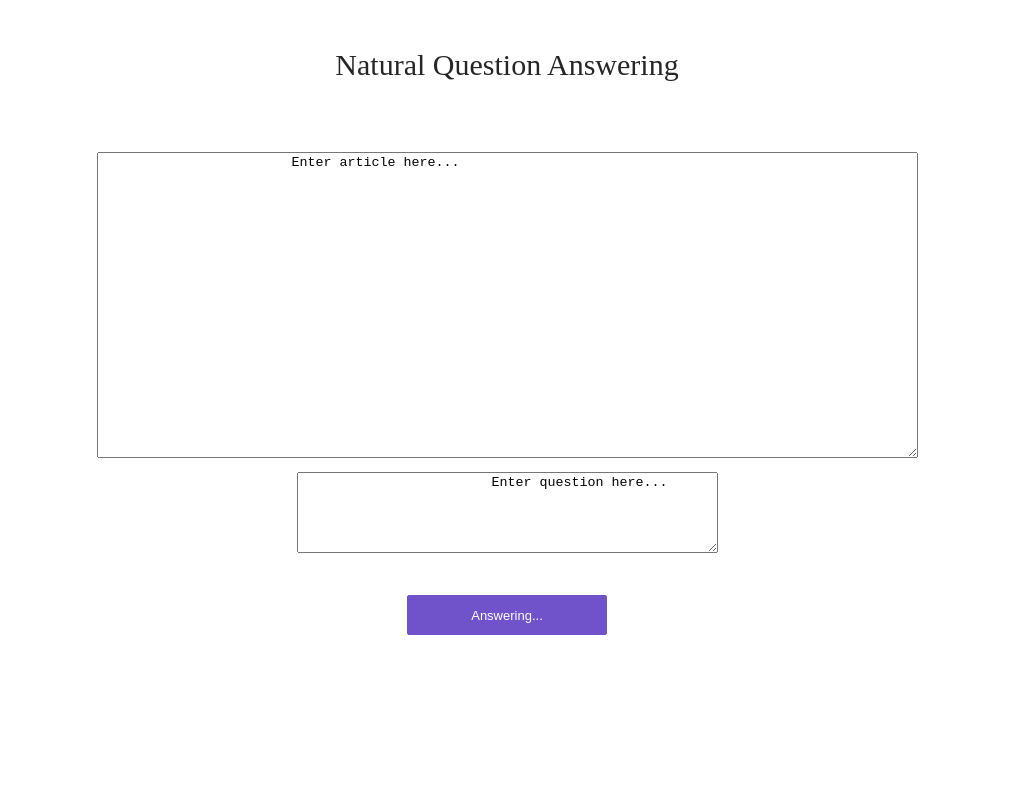
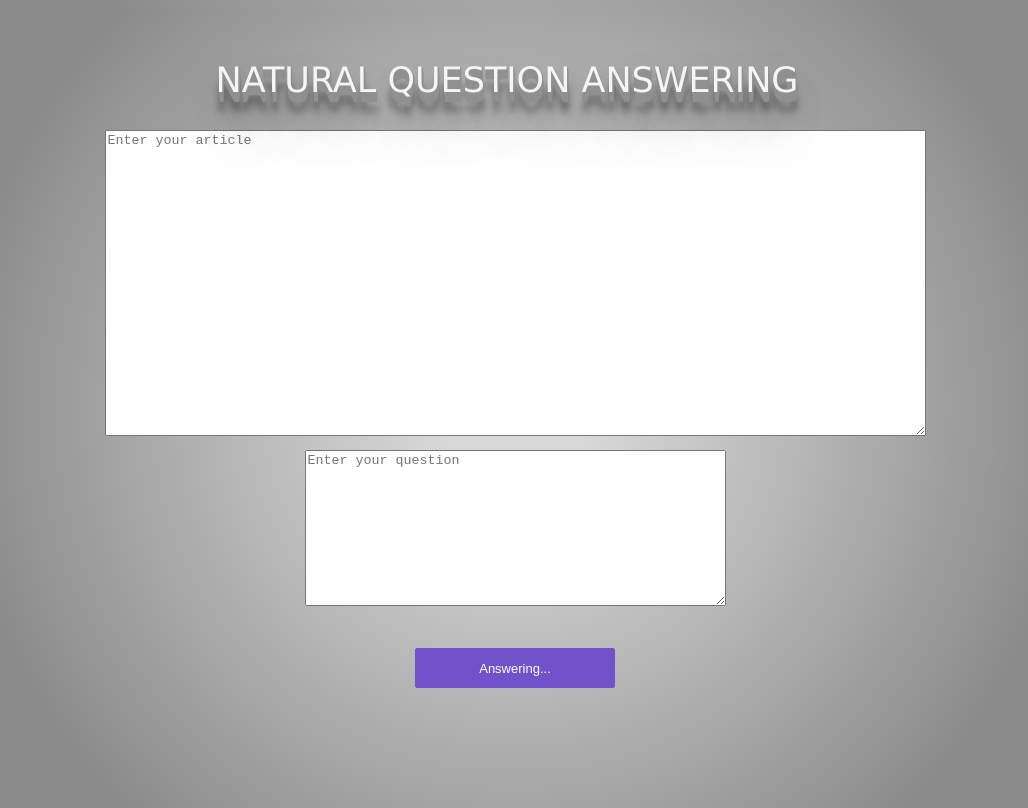
Before and after one commit to supreethmanyam/question_answering, a plain HTML site: page app/view/index.html in a window 1280 px wide. Both pictures are taken after a click on the button "Answer". Shown: the whole page, without its empty margins (133-1161 px from the left). Drawn offline with Linux system fonts and the light colour scheme; no server answers.

Commit message:
Page modified

```diff
--- a/app/static/client.js
+++ b/app/static/client.js
@@ -1,42 +1,8 @@
 var el = x => document.getElementById(x);
 
-function showPicker(inputId) { el('file-input').click(); }
-
-function showPicked(input) {
-    el('upload-label').innerHTML = input.files[0].name;
-    var reader = new FileReader();
-    reader.onload = function (e) {
-        el('image-picked').src = e.target.result;
-        el('image-picked').className = '';
-    }
-    reader.readAsDataURL(input.files[0]);
-}
-
-function analyze() {
-    var uploadFiles = el('file-input').files;
-    if (uploadFiles.length != 1) alert('Please select 1 file to analyze!');
-
-    el('analyze-button').innerHTML = 'Analyzing...';
-    var xhr = new XMLHttpRequest();
-    var loc = window.location
-    xhr.open('POST', `${loc.protocol}//${loc.hostname}:${loc.port}/analyze`, true);
-    xhr.onerror = function() {alert (xhr.responseText);}
-    xhr.onload = function(e) {
-        if (this.readyState === 4) {
-            var response = JSON.parse(e.target.responseText);
-            el('result-label').innerHTML = `Result = ${response['result']}`;
-        }
-        el('analyze-button').innerHTML = 'Analyze';
-    }
-
-    var fileData = new FormData();
-    fileData.append('file', uploadFiles[0]);
-    xhr.send(fileData);
-}
-
 function answer() {
-    var article_text = el('article-text').text;
-    var question_text = el('question-text').text;
+    var article_text = el('article-text').value;
+    var question_text = el('question-text').value;
 
     el('answer-button').innerHTML = 'Answering...';
     var xhr = new XMLHttpRequest();
--- a/app/static/style.css
+++ b/app/static/style.css
@@ -1,9 +1,42 @@
-body {
-    background-color: #fff;
+@import url(https://fonts.googleapis.com/css?family=Fjalla+One);
+body,
+html {
+  font-family: 'Fjalla One', sans-serif;
+  width: 100%;
+  height: 100%;
+  overflow: hidden;
+  /* background: rgb(0, 0, 0); */
+  /* Old browsers */
+  /* IE9 SVG, needs conditional override of 'filter' to 'none' */
+  /* background: radial-gradient(ellipse at center, rgba(169, 3, 41, 1) 0%, rgba(143, 2, 34, 1) 44%, rgba(109, 0, 25, 1) 100%); */
+  background: rgb(217,217,217);
+  background: radial-gradient(circle, rgba(217,217,217,1) 9%, rgba(139,139,139,1) 74%);
 }
 
-.no-display {
-    display: none;
+.title-text {
+    position: absolute;
+    top: 10%;
+    right: 50%;
+    transform: translate(50%,-50%);
+    text-transform: uppercase;
+    font-family: verdana;
+    font-size: 2.5em;
+    font-weight: 250;
+    color: #f5f5f5;
+    text-shadow: 1px 1px 1px #919191,
+        1px 2px 1px #919191,
+        1px 3px 1px #919191,
+        1px 4px 1px #919191,
+        1px 5px 1px #919191,
+        1px 6px 1px #919191,
+        1px 7px 1px #919191,
+        1px 8px 1px #919191,
+        1px 9px 1px #919191,
+        1px 10px 1px #919191,
+    1px 18px 6px rgba(16,16,16,0.4),
+    1px 22px 10px rgba(16,16,16,0.2),
+    1px 25px 35px rgba(16,16,16,0.2),
+    1px 30px 60px rgba(16,16,16,0.4);
 }
 
 .center {
@@ -15,15 +48,8 @@ body {
     font-size: 14px;
 }
 
-.title {
-    font-size: 30px;
-    margin-top: 1em;
-    margin-bottom: 1em;
-    color: #262626;
-}
-
 .content {
-    margin-top: 5em;
+    margin-top: 8em;
 }
 
 .answer {
--- a/app/view/index.html
+++ b/app/view/index.html
@@ -7,27 +7,17 @@
     <body>
         <div>
             <div class='center'>
-                <div class='title'>Natural Question Answering</div>
+                <span class="title-text">Natural Question Answering</span>
                 <div class='content'>
-                    <div class='no-display'>
-                        <input id='article-text'
-                            type='text'
-                            name='article-text'>
-                        <input id='question-text'
-                            type='text'
-                            name='question-text'>
-                    </div>
                     <form>
-                        <textarea id="article-text" name="ArticleBox" cols="100" rows="20">
-                        Enter article here...
-                        </textarea>
+                        <textarea id="article-text" name="ArticleBox" cols="100" rows="20" placeholder="Enter your article"></textarea>
                         <br />
+                        <!-- <input id="article-text" placeholder="Enter your article"> -->
                     </form>
                     <form>
-                        <textarea id="question-text" name="QuestionBox" cols="50" rows="5">
-                        Enter question here...
-                        </textarea>
+                        <textarea id="question-text" name="QuestionBox" cols="50" rows="10" placeholder="Enter your question"></textarea>
                         <br />
+                        <!-- <input id="question-text" placeholder="Enter your question"> -->
                     </form>
                     <div class='answer'>
                         <button id='answer-button' class='answer-button' type='button' onclick='answer()'>Answer</button>
```
Also changed, not shown: 1 other file.
